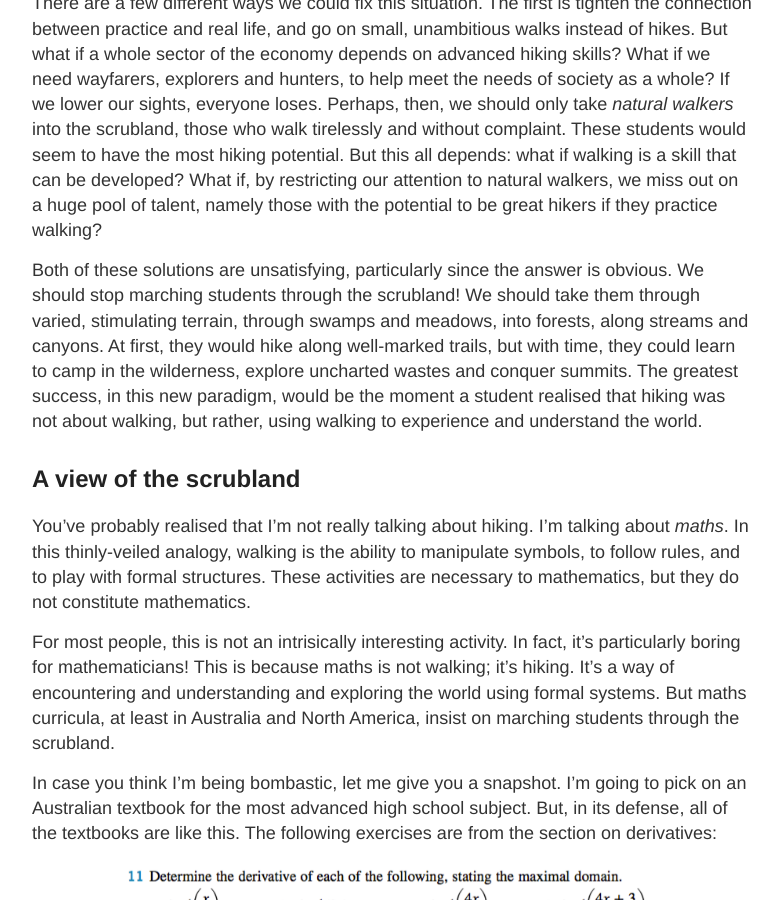
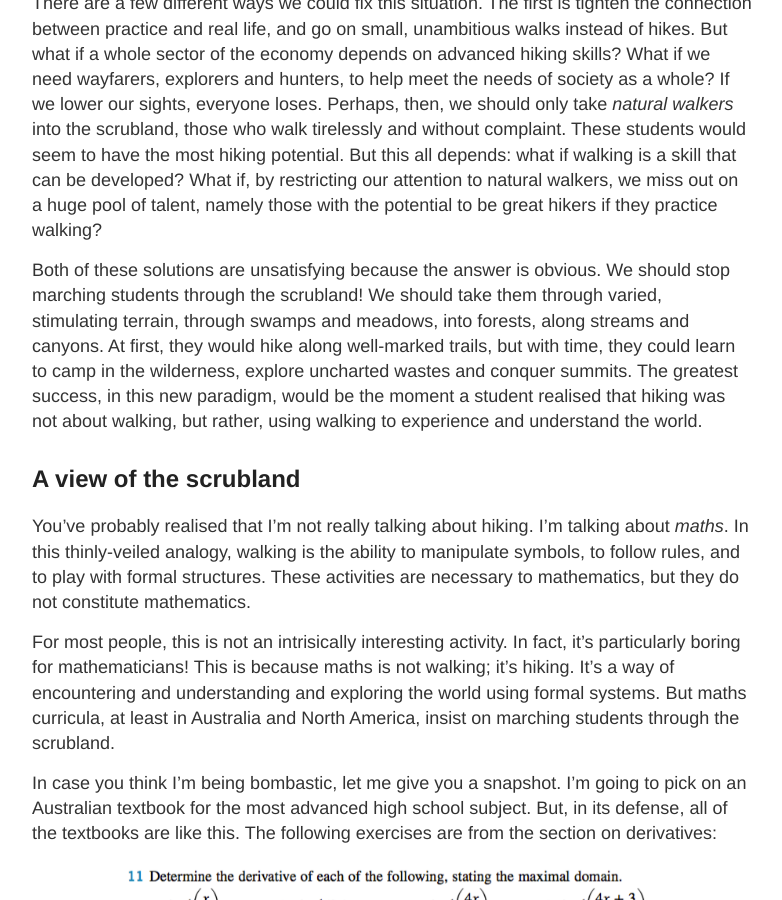
Before and after one commit to hapax/hapax.github.io, a Jekyll site: the page built from assets/teaching.md, in a window 1280 px wide and 900 px high, scrolled down 632 px. Shown: the whole window, without its empty margins (248-1030 px from the left). Built offline with Jekyll 4.4.1, drawn with Linux system fonts in a browser that asks for light colours; our own code applies the rules of GitHub Pages for plain Markdown files; formulas are drawn with MathJax 3; a script that is not in the unit is left out.

Commit message:
Update teaching.md

```diff
--- a/assets/teaching.md
+++ b/assets/teaching.md
@@ -51,8 +51,7 @@ What if, by restricting our attention to natural walkers, we
 miss out on a huge pool of talent, namely those with the potential to
 be great hikers if they practice walking?
 
-Both of these solutions are unsatisfying, particularly since the
-answer is obvious.
+Both of these solutions are unsatisfying because the answer is obvious.
 We should stop marching students through the scrubland!
 We should take them through varied, stimulating terrain, through swamps and
 meadows, into forests, along streams and canyons.
```
